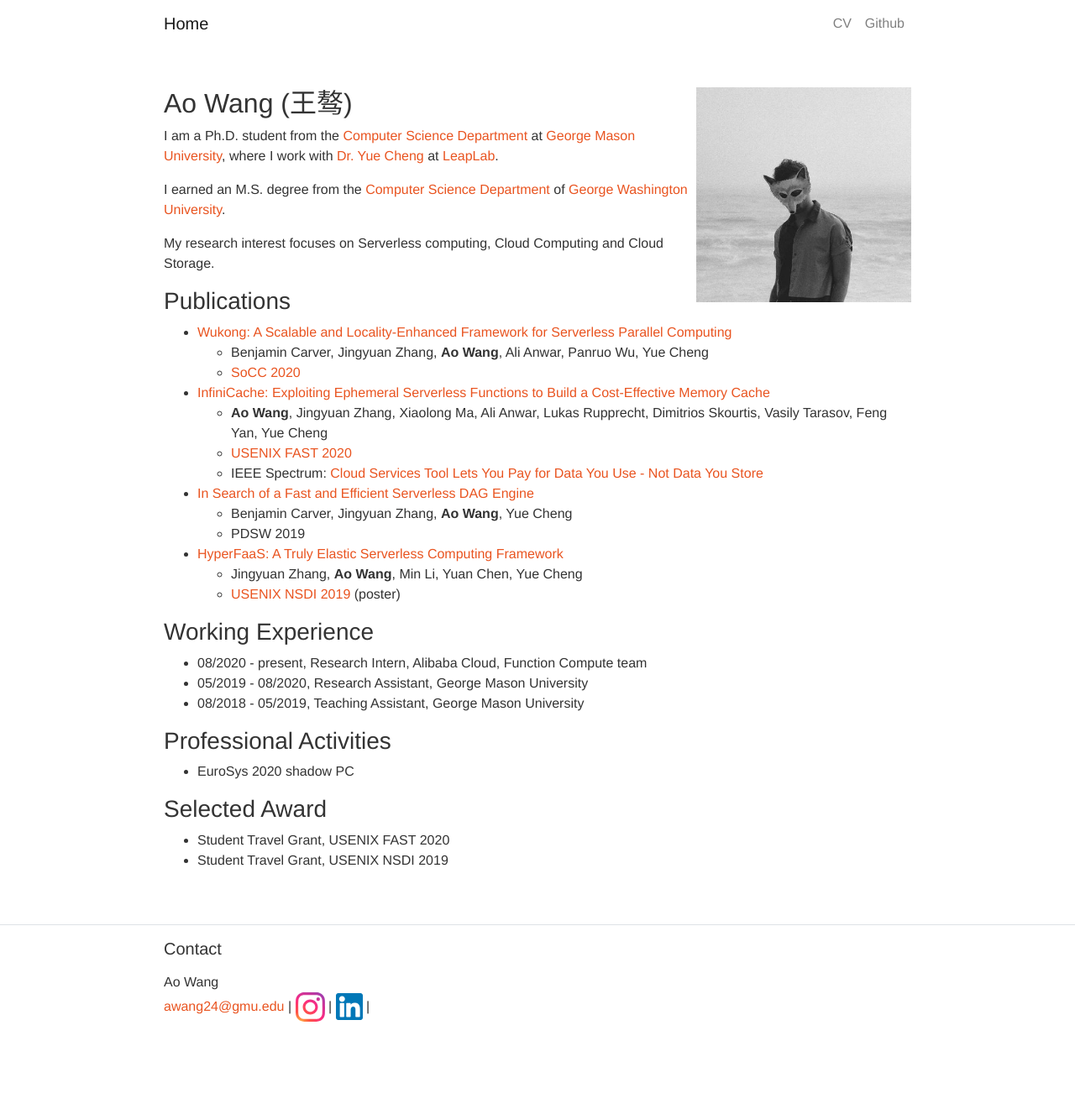
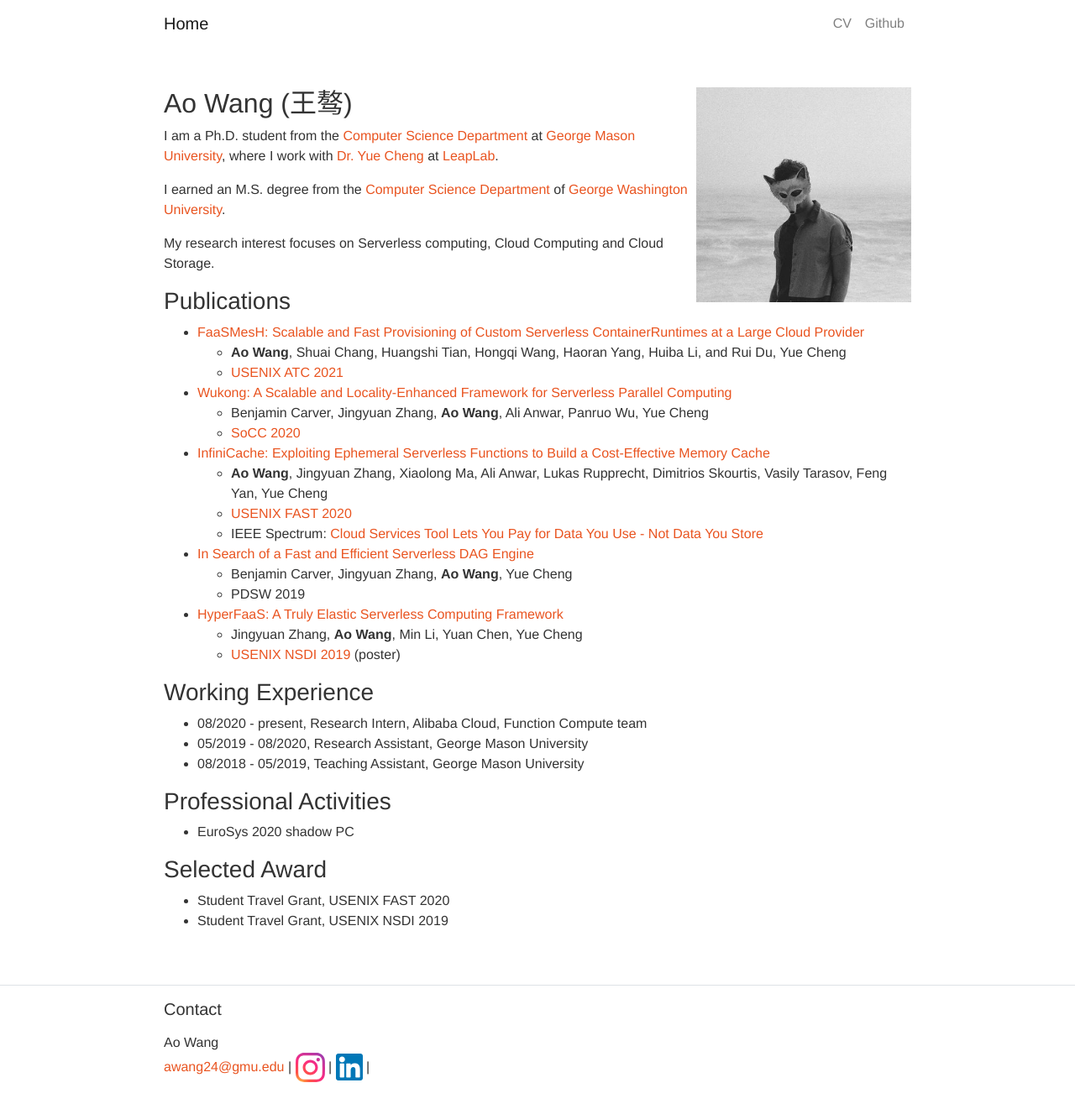
Before and after one commit to wangaoone/wangaoone.github.io, a Jekyll site: the page built from index.md, in a window 1280 px wide. Shown: the whole page at 84% size. Built offline with Jekyll 4.4.1, drawn with Linux system fonts in a browser that asks for light colours; before the commit the page ends 1249 px from its top, so only the background shows below that.

Commit message:
add atc21

```diff
--- a/index.md
+++ b/index.md
@@ -18,6 +18,9 @@ My research interest focuses on Serverless computing, Cloud Computing and Cloud
 
 
 ### Publications
+- [FaaSMesH: Scalable and Fast Provisioning of Custom Serverless ContainerRuntimes at a Large Cloud Provider](https://www.usenix.org/conference/atc21/presentation/wang-ao)
+  - **Ao Wang**, Shuai Chang, Huangshi Tian, Hongqi Wang, Haoran Yang, Huiba Li, and Rui Du, Yue Cheng
+  - [USENIX ATC 2021](https://www.usenix.org/conference/atc21)
 - [Wukong: A Scalable and Locality-Enhanced Framework for Serverless Parallel Computing](https://acmsocc.github.io/2020/)
   - Benjamin Carver, Jingyuan Zhang, **Ao Wang**, Ali Anwar, Panruo Wu, Yue Cheng
   - [SoCC 2020](https://acmsocc.github.io/2020/)
```
